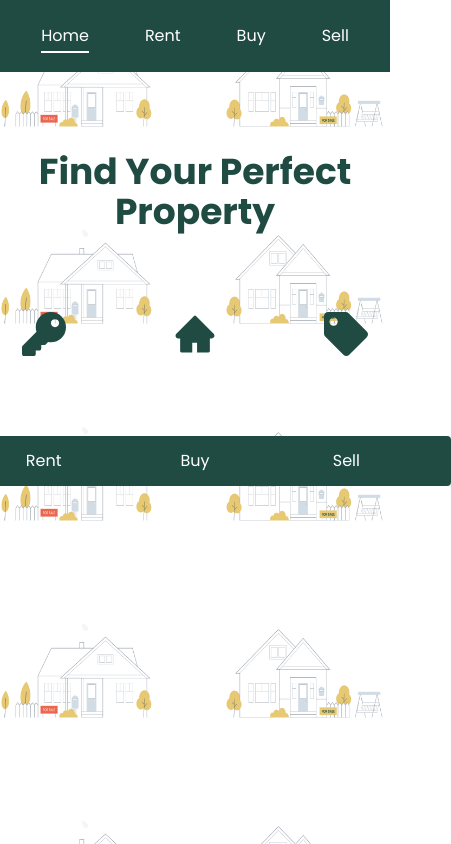
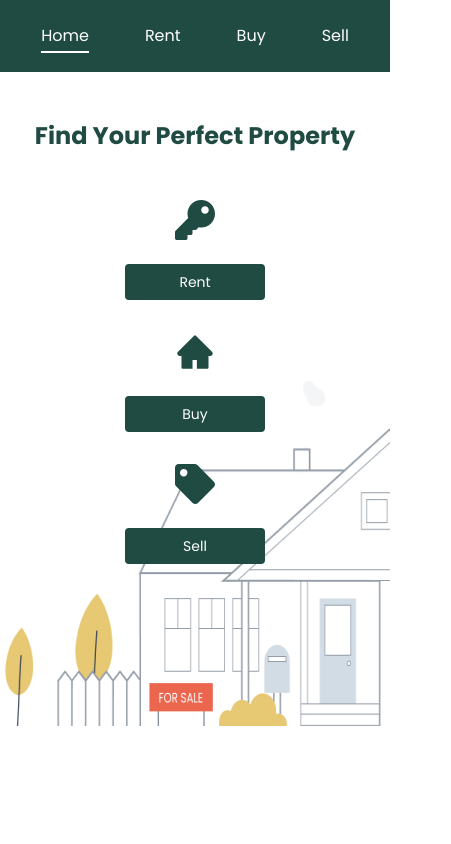
Before and after one commit to jidatit/alex-landing, a React (Create React App) app in the folder frontend/: page / in a window 390 px wide. Shown: the whole page, 451 px wide, since content can reach past the window. Built offline with nearby package versions, Linux system fonts and the light colour scheme.

Commit message:
responsiveness done

```diff
--- a/frontend/src/Components/PropertyCard.jsx
+++ b/frontend/src/Components/PropertyCard.jsx
@@ -1,15 +1,76 @@
+// // import React from "react";
+// // import { useNavigate } from "react-router-dom";
+
+// // const PropertyCard = ({ icon, title,route}) => {
+// //     const navigate = useNavigate();
+// //   return (
+// //     <div className="flex flex-col items-center justify-center">
+// //       <div className=" mb-[80px]">{icon}</div>
+// //       <button
+// //          onClick={() => navigate(route)}
+// //       className=" text-white font-poppins  rounded min-w-[210px] min-h-[50px]"
+// //       style={{ backgroundColor: "#1F4B43" }}>
+// //         {title}
+// //       </button>
+// //     </div>
+// //   );
+// // };
+
+// // export default PropertyCard;
+
+
+
+
+
+// import React from "react";
+// import { useNavigate } from "react-router-dom";
+
+// const PropertyCard = ({ icon, title, route }) => {
+//   const navigate = useNavigate();
+
+//   return (
+//     <div className="flex flex-col items-center justify-center p-4">
+//       {/* Icon with reduced margin */}
+//       <div className="mb-4 md:mb-6">{icon}</div>
+
+//       {/* Responsive Button */}
+//       <button
+//         onClick={() => navigate(route)}
+//         className="text-white font-poppins rounded px-6 py-2 text-sm md:text-base min-w-[150px] md:min-w-[210px] bg-[#1F4B43] hover:bg-[#164036] transition"
+//       >
+//         {title}
+//       </button>
+//     </div>
+//   );
+// };
+
+// export default PropertyCard;
+
+
+
+
+
+
+
+
+
+
 import React from "react";
 import { useNavigate } from "react-router-dom";
 
-const PropertyCard = ({ icon, title,route}) => {
-    const navigate = useNavigate();
+const PropertyCard = ({ icon, title, route }) => {
+  const navigate = useNavigate();
+
   return (
-    <div className="flex flex-col items-center justify-center">
-      <div className=" mb-[80px]">{icon}</div>
+    <div className="flex flex-col items-center justify-center ">
+
+      <div className="mb-6 md:mb-[80px]">{icon}</div>
+
+
       <button
-         onClick={() => navigate(route)}
-      className=" text-white font-poppins  rounded min-w-[210px] min-h-[50px]"
-      style={{ backgroundColor: "#1F4B43" }}>
+        onClick={() => navigate(route)}
+      className="text-white font-poppins rounded px-2 py-2 text-sm md:text-md min-w-[140px] sm:min-w-[120px] md:min-w-[180px] bg-[#1F4B43] hover:bg-[#164036] transition"
+      >
         {title}
       </button>
     </div>
--- a/frontend/src/Pages/BuyPage.jsx
+++ b/frontend/src/Pages/BuyPage.jsx
@@ -33,7 +33,7 @@ const BuyPage = () => {
       form={form}
         layout="vertical"
         onFinish={onFinish}
-        className=" w-full max-w-md  font-poppins"
+        className=" w-full max-w-md  font-poppins px-4"
       >
         {/* Apartment Size */}
         <Form.Item name="PriceRange"
@@ -97,7 +97,8 @@ const BuyPage = () => {
     </div>
 
     {/* Bottom Images */}
-    <div className="absolute bottom-0 right-0 w-1/5">
+    {/* <div className="absolute bottom-0 right-0 w-1/5"> */}
+    <div className="absolute bottom-0 right-0 w-1/5 sm:w-1/4 md:w-1/6 lg:w-1/8">
       <img
         src={home1}
         alt="house illustration"
@@ -105,7 +106,8 @@ const BuyPage = () => {
       />
     </div>
 
-    <div className="absolute bottom-0 left-0 w-1/5">
+    {/* <div className="absolute bottom-0 left-0 w-1/5"> */}
+    <div className="absolute bottom-0 left-0 w-1/5 sm:w-1/4 md:w-1/6 lg:w-1/8">
       <img
         src={home2}
         alt="house illustration"
--- a/frontend/src/Pages/HomePage.jsx
+++ b/frontend/src/Pages/HomePage.jsx
@@ -5,42 +5,45 @@ import PropertyCard from "../Components/PropertyCard";
 import hello from "../Assets/hello.png";
 
 import { AiFillHome } from "react-icons/ai";
-import {  FaKey, FaTag } from "react-icons/fa";
+import { FaKey, FaTag } from "react-icons/fa";
 
 const HomePage = () => {
   return (
-    <div className="relative h-screen">
+    <div className="relative min-h-screen">
+
+
 <div
-        className="absolute top-0 left-0 w-full h-full bg-cover bg-center"
+  className="absolute top-0 left-0 w-full h-full  sm:bg-[top_-90px_left_-90px] md:bg-[top_-56px_left_-550px]  lg:bg-[top_0px_left_0px]  xl:bg-[top_0px_left_0px] "
   style={{
     backgroundImage: `url(${hello})`,
-        //   backgroundSize: 'cover',
-          backgroundPosition: 'center',
-          backgroundSize: 'contain',
+    // backgroundSize: 'cover',
     zIndex: -1,
   }}
 ></div>
-
       <Navbar />
-      <section className="text-center  relative z-10">
-        <h1 className="text-4xl font-poppins font-bold  py-[80px] " style={{ color: "#1F4B43" }}>
+      <section className="text-center relative z-10 px-4">
+        <h1
+          className="text-2xl md:text-4xl font-poppins font-bold py-12 md:py-20"
+          style={{ color: "#1F4B43" }}
+        >
           Find Your Perfect Property
         </h1>
-        <div className="grid grid-cols-3 gap-16 max-w-4xl mx-auto ">
+        <div className="grid grid-cols-1 sm:grid-cols-2 lg:grid-cols-3 gap-8 md:gap-16 max-w-4xl mx-auto">
           <PropertyCard
-          icon={<FaKey size={44}  color="#1F4B43" />}
+            icon={<FaKey className="w-10 h-10 md:w-12 md:h-12" color="#1F4B43" />}
             title="Rent"
             route="/rent"
           />
           <PropertyCard
-           icon={<AiFillHome size={44}  color="#1F4B43"/>}
+            icon={<AiFillHome className="w-10 h-10  md:w-12 md:h-12" color="#1F4B43" />}
             title="Buy"
             route="/buy"
           />
           <PropertyCard
-        icon={<FaTag size={44}  color="#1F4B43" />}
+            icon={<FaTag  className="w-10 h-10  md:w-12 md:h-12" color="#1F4B43" />}
             title="Sell"
-          route="/sell" />
+            route="/sell"
+          />
         </div>
       </section>
     </div>
--- a/frontend/src/Pages/RentPage.jsx
+++ b/frontend/src/Pages/RentPage.jsx
@@ -38,7 +38,7 @@ const RentPage = () => {
         form={form}
           layout="vertical"
           onFinish={onFinish}
-          className="w-full max-w-md  font-poppins "
+          className="w-full max-w-md  font-poppins px-4 "
 
         >
           {/* Apartment Size */}
@@ -144,7 +144,8 @@ const RentPage = () => {
 
 
          {/* Bottom Images */}
-         <div className="absolute bottom-0 right-0 w-1/5">
+         {/* <div className="absolute bottom-0 right-0 w-1/5"> */}
+         <div className="absolute bottom-0 right-0 w-1/5 sm:w-1/4 md:w-1/6 lg:w-1/8">
       <img
         src={home1}
         alt="house illustration"
--- a/frontend/src/Pages/SellPage.jsx
+++ b/frontend/src/Pages/SellPage.jsx
@@ -25,7 +25,7 @@ const SellPage = () => {
     <Navbar />
 
     {/* Form Section */}
-    <div className="flex flex-col items-center justify-center mt-[43px]">
+    <div className="flex flex-col items-center justify-center mt-[43px]  ">
       <h1 className="text-3xl font-bold font-poppins mb-[24px] " style={{ color: "#1F4B43" }}>
         Sell Now!
       </h1>
@@ -39,15 +39,15 @@ const SellPage = () => {
         form={form}
         layout="vertical"
         onFinish={onFinish}
-        className=" w-full max-w-md  font-poppins"
+        className=" w-full max-w-md font-poppins px-4"
 
       >
         {/* Apartment Size */}
         <Form.Item name="residential"
-        className="mb-3  font-poppins"
+        className="mb-3 ont-poppins"
          rules={[{ required: true }]}>
           <Select
-           className="min-h-[50px]  font-poppins"
+           className="min-h-[50px]  font-poppins "
           placeholder="Residential">
             <Option value="1BHK">1 BHK</Option>
             <Option value="2BHK">2 BHK</Option>
@@ -96,7 +96,8 @@ const SellPage = () => {
 
 
       {/* Bottom Images */}
-      <div className="absolute bottom-0 right-0 w-1/5">
+      {/* <div className="absolute bottom-0 right-0 w-1/5"> */}
+      <div className="absolute bottom-0 right-0 w-1/5 sm:w-1/4 md:w-1/6 lg:w-1/8">
       <img
         src={home1}
         alt="house illustration"
@@ -104,7 +105,8 @@ const SellPage = () => {
       />
     </div>
 
-    <div className="absolute bottom-0 left-0 w-1/5">
+    {/* <div className="absolute bottom-0 left-0 w-1/5"> */}
+    <div className="absolute bottom-0 left-0 w-1/5 sm:w-1/4 md:w-1/6 lg:w-1/8">
       <img
         src={home2}
         alt="house illustration"
```
Lines whose indentation alone changed are shown as unchanged.
